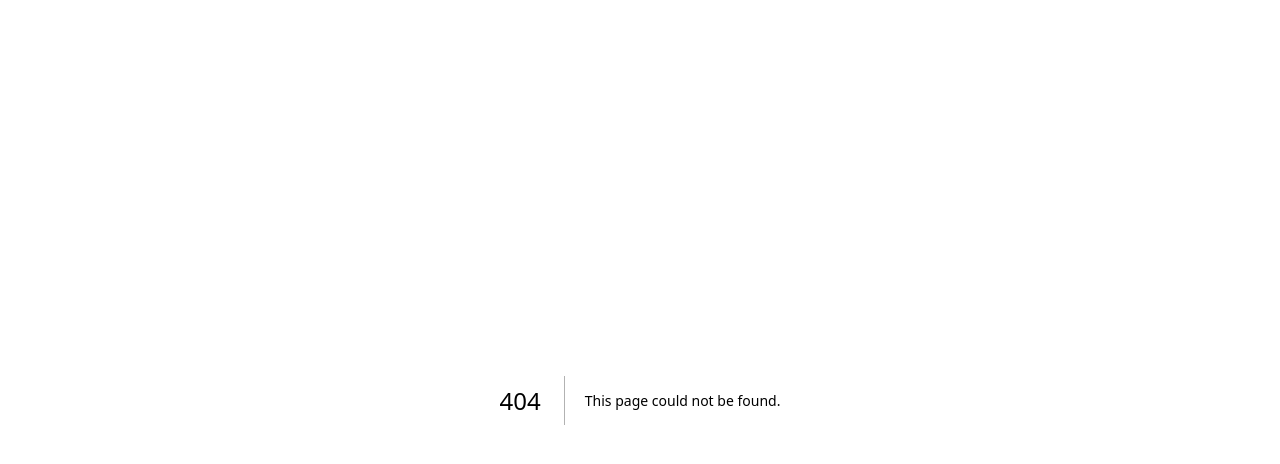
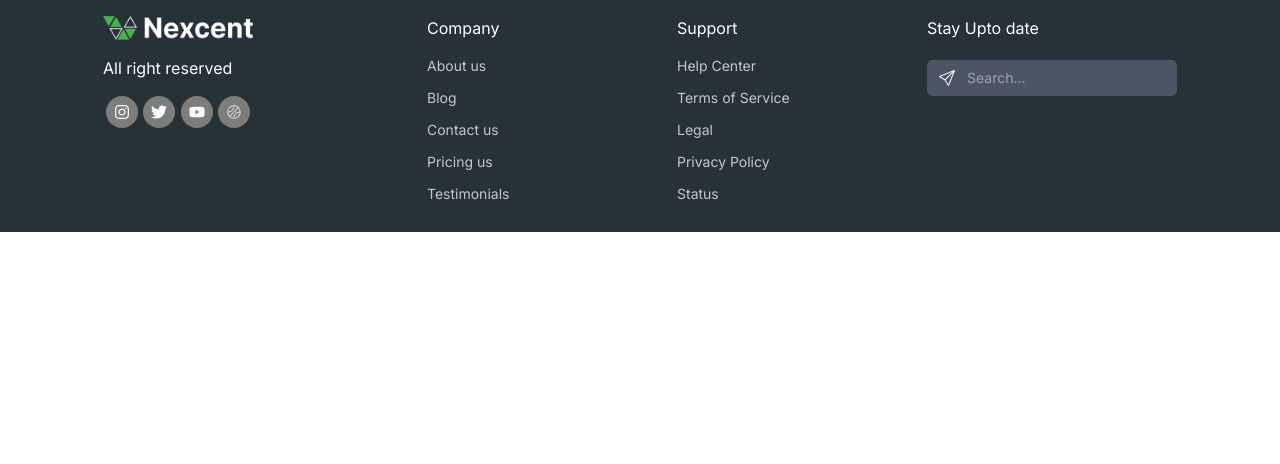
Before and after one commit to sujith2690/calibr-Next.js-UI, a Next.js app: page /components/footer in a window 1280 px wide. Before the commit this address had no page. Shown: the top 464 px of the page. Built offline with nearby package versions, Linux system fonts and the light colour scheme.

Commit message:
completed

```diff
--- a/src/app/components/caring/page.jsx
+++ b/src/app/components/caring/page.jsx
@@ -23,7 +23,7 @@ const Caring = () => {
     return (
         <div>
             <div className='flex flex-col items-center mt-10 text-center'>
-                <h1 className='text-xl sm:text-3xl md:text-4xl lg:text-2xl font-semibold text-[#4D4D4D] p-2'>Caring is the new marketing</h1>
+                <h1 className='text-xl sm:text-3xl md:text-4xl lg:text-4xl font-semibold text-[#4D4D4D] p-2'>Caring is the new marketing</h1>
                 <div className='w-full sm:w-[75%] md:w-[60%] lg:w-[45%] xl:w-[35%] text-[#717171] mt-3'>
                     <p>The Nexcent blog is the best place to read about the latest membership insights, trends and more. See who's joining the community, read about how our community is increasing their membership income and lots more.</p>
                 </div>
@@ -33,8 +33,8 @@ const Caring = () => {
                     <div key={i} className='w-full sm:w-1/2 md:w-1/3 lg:w-1/4 xl:w-1/5 relative flex items-center justify-center'>
                         <Image src={item.image} alt={item.content} width={300} height={24} />
                         <div className='absolute top-2 left-0 h-full flex flex-col justify-center items-center mt-16 p-2 w-full'>
-                            <div className='text-center w-48 sm:w-64 bg-[#F5F7FA] p-2 rounded-md shadow-md'>
-                                <p className='text-sm text-[#717171]'>{item.content}</p>
+                            <div className='text-center w-48 h-32 sm:w-64 bg-[#F5F7FA] p-2 rounded-md shadow-md flex  flex-col justify-between'>
+                                <p className='text-md text-[#717171]'>{item.content}</p>
                                 <div className='flex text-[#4CAF4F] items-center gap-2 justify-center'>
                                     <p className='text-md'>Read more</p>
                                     <BsArrowRight />
--- a/src/app/components/client/page.tsx
+++ b/src/app/components/client/page.tsx
@@ -4,7 +4,7 @@ import Image from 'next/image'
 const Client = () => {
     return (
         <div className='flex  flex-col items-center gap-5 mt-5'>
-            <h1 className='text-2xl font-bold text-[#4D4D4D]'>Our Clients</h1>
+            <h1 className='text-4xl font-bold text-[#4D4D4D]'>Our Clients</h1>
             <p className='text-[#717171]'>We have been working with some Fortune 500+ clients</p>
             <div className='flex justify-around w-full mb-5'>
                 <Image src="/logo-1.png" alt="" width={40} height={24} />
--- /dev/null
+++ b/src/app/components/footer/page.jsx
@@ -0,0 +1,73 @@
+import Image from 'next/image';
+import React from 'react';
+import { FaInstagram, FaTwitter, FaYoutube } from 'react-icons/fa';
+import { BsSend } from 'react-icons/bs';
+import { CiBasketball } from 'react-icons/ci';
+
+const Footer = () => {
+    const icons = [<FaInstagram />, <FaTwitter />, <FaYoutube />, <CiBasketball/>];
+    const content = [
+        {
+            heading: 'Company',
+            text1: 'About us',
+            text2: 'Blog',
+            text3: 'Contact us',
+            text4: 'Pricing us',
+            text5: 'Testimonials',
+        },
+        {
+            heading: 'Support',
+            text1: 'Help Center',
+            text2: 'Terms of Service',
+            text3: 'Legal',
+            text4: 'Privacy Policy',
+            text5: 'Status',
+        },
+    ]
+    return (
+        <div className='bg-[#263238] p-4 text-white flex justify-around'>
+            <div className='flex gap-4 flex-col'>
+                <div className='div'>
+                    <Image src='/Logo.png' alt='User Logo' width={150} height={24} />
+                </div>
+                <p>All right reserved</p>
+
+                <div className='flex justify-around'>
+                    {icons.map((item, i) => (
+                        <p key={i} className="flex items-center justify-center w-5 h-5 rounded-full sm:w-8 sm:h-8 bg-[#7e7d7d] text-gray-50">
+                            {item}
+                        </p>
+                    ))}
+                </div>
+            </div>
+            <div className='grid grid-cols-3'>
+                {content.map((item, i) => {
+                    return (
+                        <div>
+                            <p className='text-md mb-4'>{item.heading}</p>
+                            <p className='text-sm text-[#f5f7fac2] mb-3'>{item.text1}</p>
+                            <p className='text-sm text-[#f5f7fac2] mb-3'>{item.text2}</p>
+                            <p className='text-sm text-[#f5f7fac2] mb-3'>{item.text3}</p>
+                            <p className='text-sm text-[#f5f7fac2] mb-3'>{item.text4}</p>
+                            <p className='text-sm text-[#f5f7fac2] mb-3'>{item.text5}</p>
+                        </div>
+                    )
+                })}
+                <div>
+                    <p className='text-md'>Stay Upto date</p>
+                    <div className="relative mt-5">
+                        <input type="search" name="Search" placeholder="Search..." className="w-32 py-2 pl-10 text-sm rounded-md sm:w-auto focus:outline-none bg-gray-600 text-gray-800" />
+                        <span className="absolute inset-y-0 left-0 flex items-center pl-2">
+                            <button type="submit" title="Search" className="p-1 focus:outline-none focus:ring">
+                                <BsSend />
+                            </button>
+                        </span>
+                    </div>
+
+                </div>
+            </div>
+        </div>
+    );
+};
+
+export default Footer;
--- /dev/null
+++ b/src/app/components/footerHead/page.tsx
@@ -0,0 +1,23 @@
+import React from 'react'
+import Button from '../button/page'
+import { BsArrowRight } from 'react-icons/bs';
+
+const FooterHead = () => {
+    return (
+        <div className='flex flex-col justify-center items-center gap-4 p-10 bg-[#F5F7FA] mt-10'>
+            <div className='text-center'>
+                <h1 className='text-6xl font-semibold text-[#4D4D4D]'>
+                    Pellentesque suscipit <br /> <span> fringilla libero eu.</span>
+                </h1>
+            </div>
+            <div className='w-40'>
+                <button className='flex items-center gap-3 justify-center bg-[#4CAF4F] p-3 rounded-md text-white'>
+                    Get a Demo <BsArrowRight />
+                </button>
+            </div>
+        </div>
+
+    )
+}
+
+export default FooterHead
--- a/src/app/components/help/page.tsx
+++ b/src/app/components/help/page.tsx
@@ -30,8 +30,8 @@ const Help = ({ }) => {
     return (
         <div className="bg-[#F5F7FA] flex items-center justify-around p-5 py-10">
             <div className="div">
-                <h1 className='text-2xl font-semibold text-[#4D4D4D]'>Helping a local</h1>
-                <h1 className='text-2xl text-[#4CAF4F]'>business reinvent itself</h1>
+                <h1 className='text-4xl font-semibold text-[#4D4D4D]'>Helping a local</h1>
+                <h1 className='text-4xl text-[#4CAF4F]'>business reinvent itself</h1>
                 <p>We reached here with our hard work and dedication</p>
             </div>
             <div>
--- a/src/app/components/hero/page.tsx
+++ b/src/app/components/hero/page.tsx
@@ -7,10 +7,10 @@ const Hero = () => {
         <div className="bg-[#F5F7FA] px-10">
             <div className="grid grid-cols-[6fr,3fr] p-10 items-center bg-[#F5F7FA] ">
                 <div className='flex flex-col gap-5' >
-                    <h1 className='text-4xl font-semibold'>
+                    <h1 className='text-6xl font-semibold'>
                         Lessons and insights <br />
                     </h1>
-                    <h1 className='text-[#4CAF4F] text-4xl font-semibold'>from 8 years</h1>
+                    <h1 className='text-[#4CAF4F] text-6xl font-semibold'>from 8 years</h1>
                     <p>Where to grow your business as a photographer: site or social media?</p>
                     <div className="w-32">
                         <Button value='Register' />
--- a/src/app/components/manage/page.tsx
+++ b/src/app/components/manage/page.tsx
@@ -23,10 +23,10 @@ const Manage = () => {
     return (
         <div className='p-5'>
             <div className=' text-center'>
-                <h1 className='text-2xl font-bold text-[#4D4D4D]'>
+                <h1 className='text-4xl font-bold text-[#4D4D4D]'>
                     Manage Your Entire Community <br /> <span>In a single system</span>
                 </h1>
-                <p className='mt-3 text-xs text-[#717171]'>Who is Nextcent Suitable for?</p>
+                <p className='mt-3 text-sm text-[#717171]'>Who is Nextcent Suitable for?</p>
             </div>
             <div className='flex justify-around mt-5'>
                 {data.map((item, i) => (
@@ -34,8 +34,8 @@ const Manage = () => {
                         <div className=' flex  justify-center '>
                             <Image src={item.image} alt={item.heading} width={60} height={24} />
                         </div>
-                        <p className='text-xl text-[#4D4D4D] font-semibold'>{item.heading}</p>
-                        <p className='text-xs text-[#717171]'>{item.content}</p>
+                        <p className='text-2xl text-[#4D4D4D] font-semibold'>{item.heading}</p>
+                        <p className='text-sm text-[#717171]'>{item.content}</p>
                     </div>
                 ))}
             </div>
--- a/src/app/components/userLogin/page.tsx
+++ b/src/app/components/userLogin/page.tsx
@@ -10,14 +10,14 @@ interface UserData {
 
 const UserLogin: React.FC<{ data: UserData }> = ({ data }) => {
     return (
-        <div className="grid grid-cols-[4fr,6fr] p-10 items-center ">
-            <div>
+        <div className="flex flex-col   md:flex-row p-4 md:p-10  bg-[#F5F7FA] md:gap-5">
+            <div className='w-full md:w-full lg:w-full xl:w-full flex justify-center items-center'>
                 <Image src={data.image} alt={data.heading} width={500} height={24} />
             </div>
             <div className=''>
                 <div className='flex flex-col gap-5 ' >
-                    <h1 className='text-2xl font-semibold text-[#4D4D4D]'>{data.heading}</h1>
-                    <p className='text-xs text-[#717171]'>{data.content}</p>
+                    <h1 className='text-4xl font-semibold text-[#4D4D4D]'>{data.heading}</h1>
+                    <p className='text-sm text-[#717171]'>{data.content}</p>
                 </div>
                 <div className="mt-5">
                     <Button value='Learn More' />
--- a/src/app/page.tsx
+++ b/src/app/page.tsx
@@ -8,6 +8,8 @@ import Help from './components/help/page'
 import { data, security } from './data/dataFile'
 import Tesla from './components/tesla/page'
 import Caring from './components/caring/page'
+import FooterHead from './components/footerHead/page'
+import Footer from './components/footer/page'
 
 export default function Home() {
   return (
@@ -15,13 +17,14 @@ export default function Home() {
       <Navbar />
       <Hero />
       <Client />
-      <Manage/>
-      <UserLogin data ={data}/>
-      <Help/>
-      <UserLogin data ={security}/>
-      <Tesla/>
-      <Caring/>
-
+      <Manage />
+      <UserLogin data={data} />
+      <Help />
+      <UserLogin data={security} />
+      <Tesla />
+      <Caring />
+      <FooterHead />
+      <Footer/>
     </>
   )
 }
```
Also changed, not shown: public/Logo.png (added).
